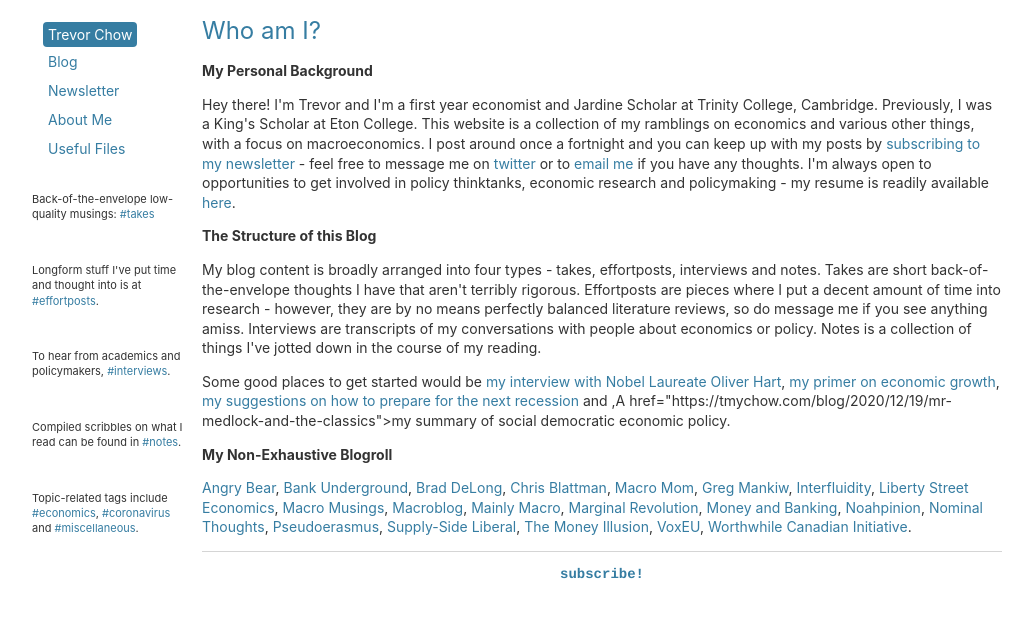
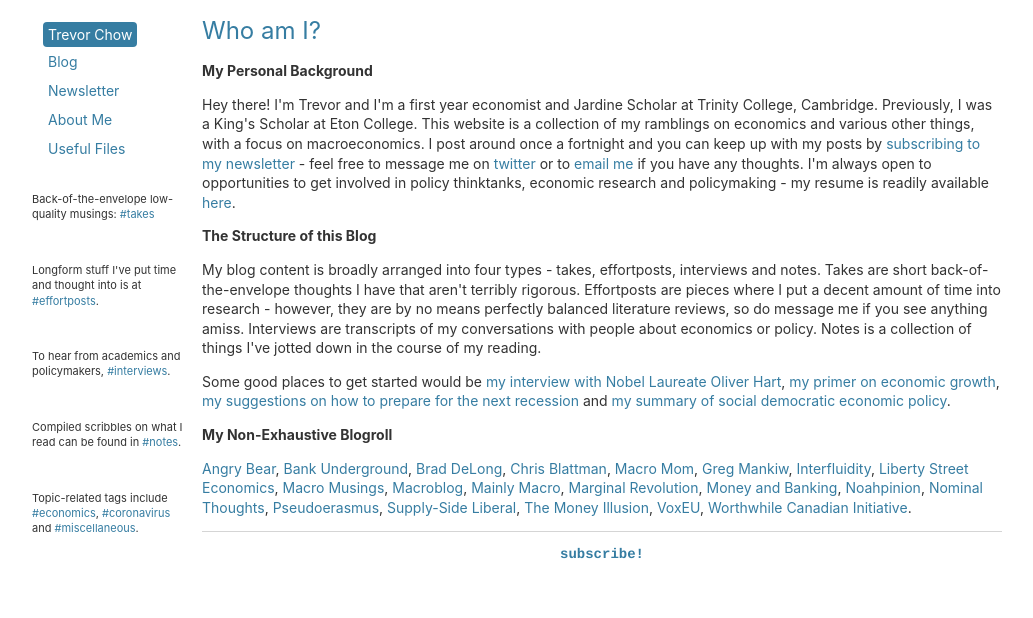
Before and after one commit to tmychow/tmychow.github.io, a Jekyll site: the page built from about/index.html, in a window 1280 px wide. Shown: the top 618 px of the page, without its empty margins (28-1061 px from the left). Built offline with Jekyll 4.4.1, drawn with Linux system fonts in a browser that asks for light colours.

Commit message:
Update index.html

```diff
--- a/about/index.html
+++ b/about/index.html
@@ -8,7 +8,7 @@
 	<p>Hey there! I'm Trevor and I'm a first year economist and Jardine Scholar at Trinity College, Cambridge. Previously, I was a King's Scholar at Eton College. This website is a collection of my ramblings on economics and various other things, with a focus on macroeconomics. I post around once a fortnight and you can keep up with my posts by <a href="https://buttondown.email/tmychow">subscribing to my newsletter</a> - feel free to message me on <a href="https://twitter.com/tmychow">twitter</a> or to <a href="mailto:tmychow@gmail.com?subject=Mostly Economic Musings">email me</a> if you have any thoughts. I'm always open to opportunities to get involved in policy thinktanks, economic research and policymaking - my resume is readily available <a href="/assets/Resume.pdf">here</a>.</p>
 	<p><strong>The Structure of this Blog</strong></p>
 	<p> My blog content is broadly arranged into four types - takes, effortposts, interviews and notes. Takes are short back-of-the-envelope thoughts I have that aren't terribly rigorous. Effortposts are pieces where I put a decent amount of time into research - however, they are by no means perfectly balanced literature reviews, so do message me if you see anything amiss. Interviews are transcripts of my conversations with people about economics or policy. Notes is a collection of things I've jotted down in the course of my reading. </p>
-	<p> Some good places to get started would be <a href="https://tmychow.com/blog/2020/05/14/a-conversation-with-nobel-laureate-oliver-hart">my interview with Nobel Laureate Oliver Hart</a>, <a href="https://tmychow.com/blog/2020/07/02/growth-a-primer-in-three-parts">my primer on economic growth</a>, <a href="https://tmychow.com/blog/2020/09/05/the-next-recession">my suggestions on how to prepare for the next recession</a> and ,A href="https://tmychow.com/blog/2020/12/19/mr-medlock-and-the-classics">my summary of social democratic economic policy</a>.</p>
+	<p> Some good places to get started would be <a href="https://tmychow.com/blog/2020/05/14/a-conversation-with-nobel-laureate-oliver-hart">my interview with Nobel Laureate Oliver Hart</a>, <a href="https://tmychow.com/blog/2020/07/02/growth-a-primer-in-three-parts">my primer on economic growth</a>, <a href="https://tmychow.com/blog/2020/09/05/the-next-recession">my suggestions on how to prepare for the next recession</a> and <a href="https://tmychow.com/blog/2020/12/19/mr-medlock-and-the-classics">my summary of social democratic economic policy</a>.</p>
 	<p><strong>My Non-Exhaustive Blogroll</strong></p>
 	<p><a href="https://angrybearblog.com/">Angry Bear</a>, <a href="https://bankunderground.co.uk/">Bank Underground</a>, <a href="https://delong.typepad.com/">Brad DeLong</a>, <a href="https://chrisblattman.com/">Chris Blattman</a>, <a href="http://macromomblog.com/">Macro Mom</a>, <a href="https://gregmankiw.blogspot.com/">Greg Mankiw</a>, <a href="https://interfluidity.com/">Interfluidity</a>, <a href="https://libertystreeteconomics.newyorkfed.org/">Liberty Street Economics</a>, <a href="https://macromarketmusings.blogspot.com/">Macro Musings</a>, <a href="https://www.frbatlanta.org/blogs/macroblog/">Macroblog</a>, <a href="https://mainlymacro.blogspot.com/">Mainly Macro</a>, <a href="https://marginalrevolution.com/">Marginal Revolution</a>, <a href="https://www.moneyandbanking.com/">Money and Banking</a>, <a href="noahpinion.substack.com">Noahpinion</a>, <a href="https://www.nominalthoughts.com/">Nominal Thoughts</a>, <a href="https://pseudoerasmus.com/">Pseudoerasmus</a>, <a href="https://blog.supplysideliberal.com/">Supply-Side Liberal</a>, <a href="https://www.themoneyillusion.com/">The Money Illusion</a>, <a href="https://voxeu.org/">VoxEU</a>, <a href="https://worthwhile.typepad.com/">Worthwhile Canadian Initiative</a>.</p>
 </div><!-- /.blurb -->
```
